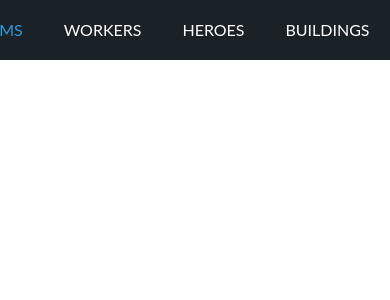
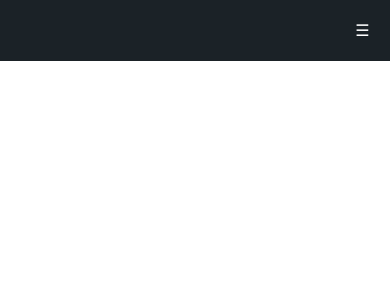
Before and after one commit to sooeung2/shdatahub, a React app: page / in a window 390 px wide. Shown: the top 300 px of the page. Built offline with nearby package versions, Linux system fonts and the light colour scheme; the HTML template or start-up script is replaced by a standard one.

Commit message:
Moved NavBar state and methods into NavBar container

```diff
--- a/src/actions/actions.js
+++ /dev/null
@@ -1,6 +0,0 @@
-import * as types from '../constants';
-
-export const switchContainer = container => ({
-  type: types.SWITCH_CONTAINER,
-  container
-});
--- /dev/null
+++ b/src/actions/index.js
@@ -0,0 +1,16 @@
+import * as types from 'constants';
+
+const switchContainer = container => ({
+  type: types.SWITCH_CONTAINER,
+  container
+});
+
+const toggleMenu = menu => ({
+  type: types.TOGGLE_MENU,
+  menu
+});
+
+export {
+  switchContainer,
+  toggleMenu
+};
--- a/src/components/NavLink.jsx
+++ b/src/components/NavLink.jsx
@@ -1,13 +1,19 @@
 import React from 'react';
 import { Link } from 'react-router';
 
-const NavLink = ({toPath, active, switchContainer}) => {
-  const to = toPath === 'home' ? `/` : `/${toPath}`;
-  console.log(toPath, active)
+const NavLink = ({route, active, menu, switchContainer, toggleMenu}) => {
+  if (route === 'menu')
+    return (
+      <li className="menu">
+        <a onClick={() => toggleMenu(menu)}>&#9776;</a>
+      </li>
+    );
+
+  const to = route === 'home' ? `/` : `/${route}`;
   return (
-    <li>
-      <Link to={to} className={toPath === active ? 'active' : ''} onClick={() => switchContainer(toPath)}>
-        {toPath}
+    <li className={route === active ? 'active' : ''}>
+      <Link to={to} onClick={() => switchContainer(route)}>
+        {route}
       </Link>
     </li>
   );
--- a/src/components/Splash.jsx
+++ b/src/components/Splash.jsx
@@ -1,9 +1,9 @@
 import React from 'react';
 
-const Splash = () => {
+const Splash = props => {
   return (
     <div className="splash" />
-  )
-}
+  );
+};
 
 export default Splash;
--- a/src/constants/index.js
+++ b/src/constants/index.js
@@ -1 +1,7 @@
-export const SWITCH_CONTAINER = 'SWITCH_CONTAINER';
+const SWITCH_CONTAINER = 'SWITCH_CONTAINER';
+const TOGGLE_MENU = 'TOGGLE_MENU';
+
+export {
+  SWITCH_CONTAINER,
+  TOGGLE_MENU
+};
--- a/src/containers/DataHub.jsx
+++ b/src/containers/DataHub.jsx
@@ -1,24 +1,23 @@
 import React from 'react';
 import { connect } from 'react-redux';
-import * as actions from '../actions/actions.js';
 import { NavBar } from 'containers';
 import { Splash } from 'components';
 
-const DataHub = ({active, switchContainer, children}) => {
+const DataHub = ({children}) => {
   return (
     <div className="data-hub">
-      <NavBar active={active} switchContainer={switchContainer} />
+      <NavBar />
       {children}
     </div>
   );
 };
 
 const mapStateToProps = store => ({
-  active: store.navBar.active
+
 });
 
 const mapDispatchToProps = dispatch => ({
-  switchContainer: container => dispatch(actions.switchContainer(container))
+
 });
 
 export default connect(mapStateToProps, mapDispatchToProps)(DataHub);
--- a/src/containers/NavBar.jsx
+++ b/src/containers/NavBar.jsx
@@ -1,10 +1,20 @@
 import React from 'react';
+import { connect } from 'react-redux';
 import { NavLink } from 'components';
+import { switchContainer, toggleMenu } from 'actions';
 
-const NavBar = ({active, switchContainer}) => {
-  const linkNames = ['home', 'items', 'workers', 'heroes', 'buildings'];
+const NavBar = ({active, menu, switchContainer, toggleMenu}) => {
+  const linkNames = ['menu', 'home', 'items', 'workers', 'heroes', 'buildings'];
   const navLinks = linkNames.map(name => {
-    return <NavLink key={name} toPath={name} active={active} switchContainer={switchContainer} />
+    return (
+      <NavLink
+        key={name}
+        route={name}
+        active={active}
+        menu={menu}
+        switchContainer={switchContainer}
+        toggleMenu={toggleMenu} />
+    );
   });
   return (
     <nav className="nav-bar">
@@ -15,4 +25,14 @@ const NavBar = ({active, switchContainer}) => {
   );
 };
 
-export default NavBar;
+const mapStateToProps = store => ({
+  active: store.navBar.active,
+  menu: store.navBar.menu
+});
+
+const mapDispatchToProps = dispatch => ({
+  switchContainer: container => dispatch(switchContainer(container)),
+  toggleMenu: menu => dispatch(toggleMenu(menu))
+});
+
+export default connect(mapStateToProps, mapDispatchToProps)(NavBar);
--- a/src/reducers/navBar.js
+++ b/src/reducers/navBar.js
@@ -1,8 +1,9 @@
-import { SWITCH_CONTAINER } from '../constants';
+import { SWITCH_CONTAINER, TOGGLE_MENU } from 'constants';
 
 const initialState = {
-  active: 'home'
-}
+  active: 'home',
+  menu: false
+};
 
 const navBar = (state = initialState, action) => {
   switch (action.type) {
@@ -10,9 +11,13 @@ const navBar = (state = initialState, action) => {
       return Object.assign({}, state, {
         active: action.container
       });
+    case TOGGLE_MENU:
+      return Object.assign({}, state, {
+        menu: state.menu ? false : true
+      });
     default:
       return state;
-  }
-}
+  };
+};
 
 export default navBar;
--- a/src/styles/_navbar.scss
+++ b/src/styles/_navbar.scss
@@ -15,22 +15,22 @@ $highlight: #3498DB;
   top: 0;
   z-index: 1;
   width: 100%;
-  margin: 0;
-  padding: 0;
 
   background-color: $background;
-  font-family: Lato;
-  font-size: 1em;
   list-style-type: none;
-  text-transform: uppercase;
 
   li {
     a {
       display: inline-block;
+      padding: 1.28em;
+
+      font-family: Lato;
+      font-size: 1em;
+      color: $text;
+      text-transform: uppercase;
+      text-decoration: none;
+
       cursor: pointer;
-      color: $text;
-      padding: 1.28em;
-      text-decoration: none;
       transition: 0.25s;
     }
 
@@ -42,8 +42,19 @@ $highlight: #3498DB;
       background-color: $highlight;
     }
   }
+
+  li.menu {
+    display: none;
+  }
 }
 
 @media screen and (max-width: 768px) {
-
+  .top-nav {
+    li:not(:first-child) {
+      display: none;
+    }
+    li.menu {
+      display: inline-block;
+    }
+  }
 }
```
